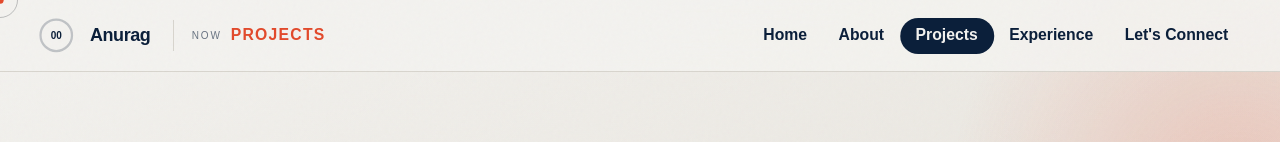
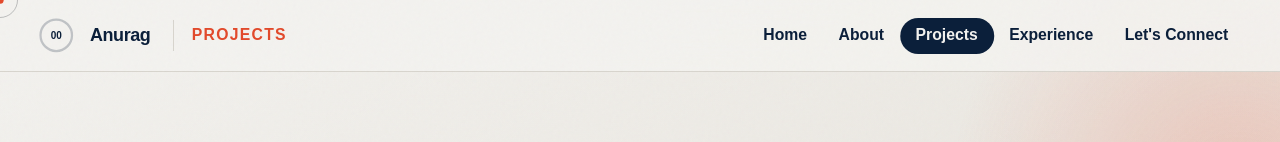
Before and after one commit to AnuragTak16/NewPortfolio, a React (Vite) app: page / in a window 1280 px wide. Shown: the top 142 px of the page. Built offline with nearby package versions, Linux system fonts and the light colour scheme.

Commit message:
Remove unnecessary "Now" label from the navbar for a cleaner design.

```diff
--- a/src/components/navbar.tsx
+++ b/src/components/navbar.tsx
@@ -227,9 +227,6 @@ export function Navbar() {
         </a>
 
         <div className="nav-in hidden h-7 items-center overflow-hidden border-l border-border pl-4 md:flex">
-          <span className="mr-2 text-[10px] uppercase tracking-[0.18em] text-heading/60">
-            Now
-          </span>
           <span
             ref={scrambleRef}
             className="font-heading text-sm font-semibold tracking-[0.08em] text-signal"
```
